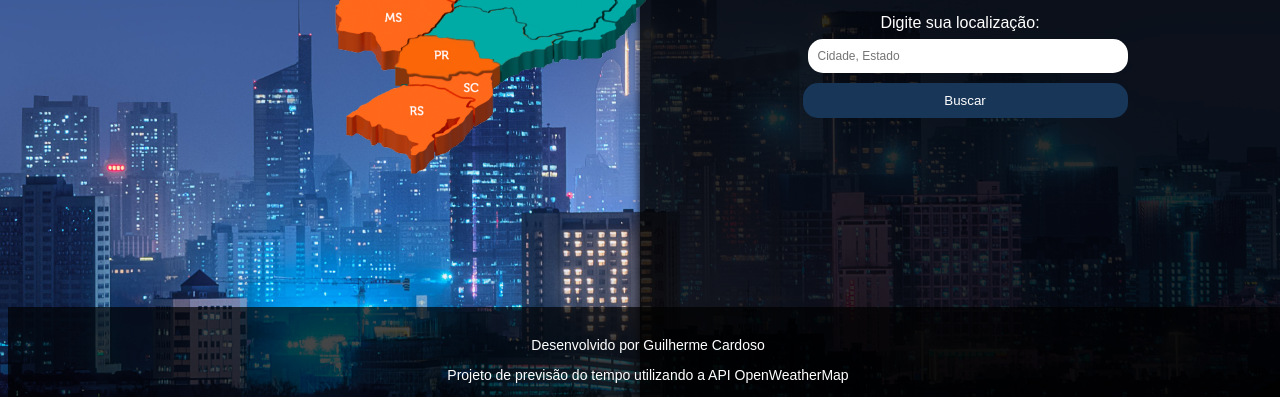
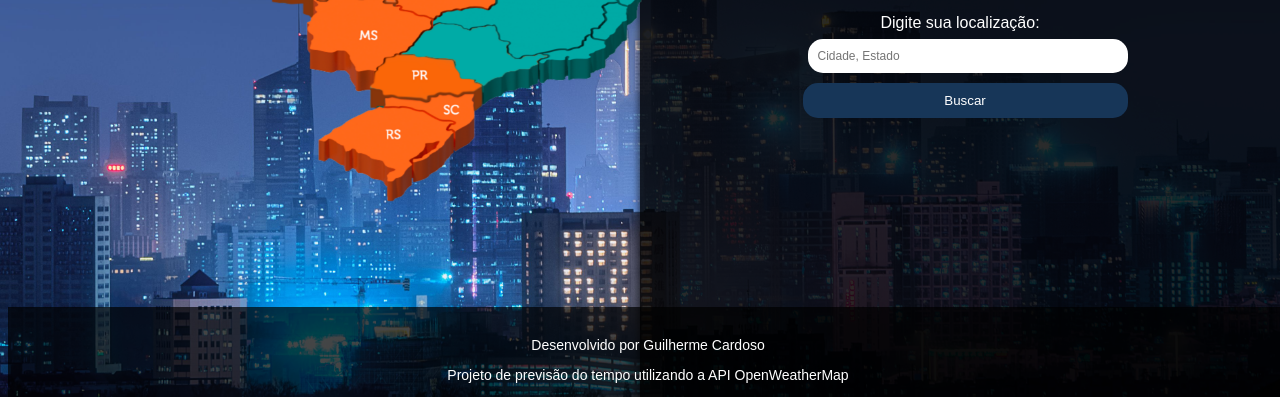
Before and after one commit to Guisc89/Projeto-Previs-o-do-tempo, a plain HTML site: page index.html in a window 1280 px wide. Shown: the part 403-800 px from the top of the page. Drawn offline with Linux system fonts and the light colour scheme.

Commit message:
Mapa do Brasil

```diff
--- a/scr/style.css
+++ b/scr/style.css
@@ -29,7 +29,9 @@
     color: rgb(255, 255, 255);
     background-color: rgba(0, 0, 0, 0.822); /* Fundo azul com transparência */
     box-shadow: 0 4px 8px rgba(0, 0, 0, 0.781);
+
 }
+
 .location {
     margin-top: 10px;
     line-height: 2;
@@ -65,24 +67,12 @@
 
 .image-container {
     display: flex;
-    justify-content: center;
-    align-items: center;
-    width: 80px;    /* Tamanho reduzido */
-    height: 80px;   /* Tamanho reduzido */
+    padding-top: 10%;
+    padding-left: 2%;
+    width: 50rem;
+    height: 30rem;
     object-fit: cover;
-    margin-top: 20px;
     z-index: 1; /* Garante que a imagem fique acima do fundo, mas abaixo do conteúdo principal */
-}
-
-
-.image-container img {
-    display: flex;
-    padding-top: 600px;
-    margin-left: 700px;
-    width: 40rem;
-    height:20rem
-    object-fit: cover;
-
 }
 
 .footer {
```
